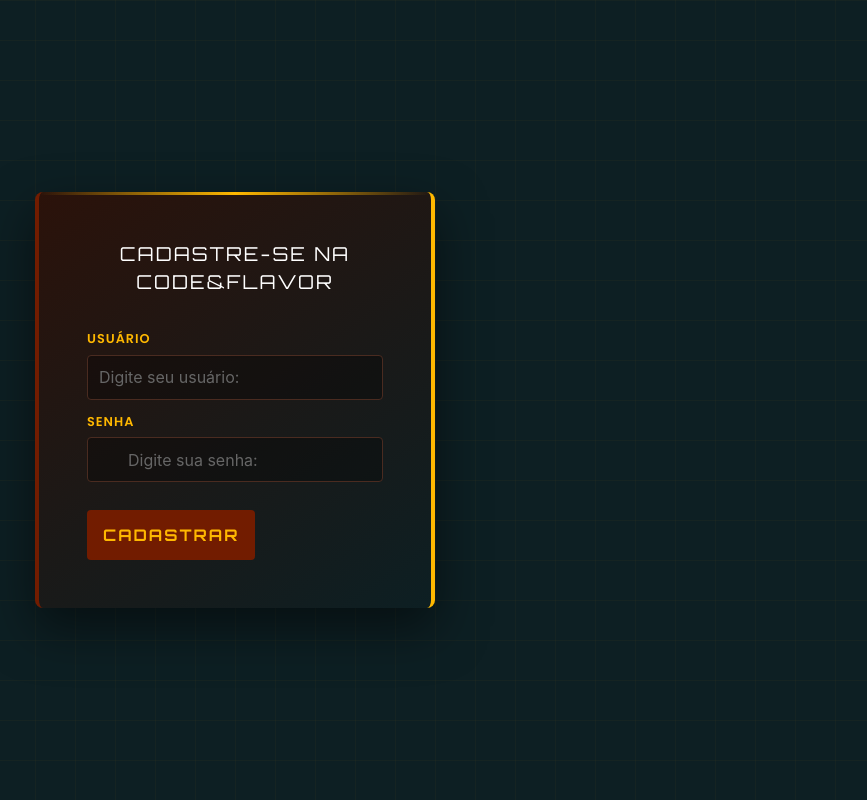
After one commit to MariaD-Santos/burguer-dev-main, a Flask app: page /cadastro in a window 1280 px wide. The commit adds this page. Shown: the whole page, without its empty margins (405-1272 px from the left). Run offline with Flask 3, Linux system fonts and the light colour scheme.

Commit message:
iniciando a página de cadastro

```diff
--- a/app.py
+++ b/app.py
@@ -2,6 +2,7 @@ from flask import Flask, render_template
 from model.produto import rec_produtos
 from model.produto import rec_destaq
 from model.produto import recuperar_produto
+from model.cadastro import cadastro_usuario
 app = Flask(__name__)
 
 @app.route("/")
@@ -16,5 +17,21 @@ def pagina_destaques(codigo):
     produto = recuperar_produto(codigo)
     return render_template("produto.html", produto = produto)
 
+@app.route("/cadastro")
+def pagina_cadastro():
+    return render_template("cadastro.html")
+
+# @app.route("/cadastro/post", methods = ["POST"])
+# def cadastrar_usuario():
+#     nome = request.form.get("usuario")
+#     senha = request.form.get("senha")
+#     if cadastro_usuario(usuario, senha):
+#         return redirect("/home")
+#     else:
+#         return "Erro ao adicionar o usuário!"
+
+
+
+
 if __name__ == "__main__":
     app.run(debug=True)
--- a/migrate/devburger.sql
+++ b/migrate/devburger.sql
@@ -12,3 +12,9 @@ foto VARCHAR (500)
 
 INSERT INTO  produtos(produto, descr, preco, foto)
 VALUES ("hamburbur", "hamham",345,"https://assets.biggreenegg.eu/app/uploads/2019/03/28145521/topimage-classic-hamburger-2019m04-800x534.jpg")
+
+CREATE TABLE IF NOT EXISTS usuarios (
+codigo_usuario INT NOT NULL PRIMARY KEY auto_increment,
+nome_perfil VARCHAR (200),
+senha VARCHAR (200)
+);
--- /dev/null
+++ b/templates/cadastro.html
@@ -0,0 +1,154 @@
+<!DOCTYPE html>
+<html lang="pt-br">
+
+<head>
+  <meta charset="UTF-8">
+  <meta name="viewport" content="width=device-width, initial-scale=1.0">
+  <title>Cadastro</title>
+  <link rel="stylesheet" href="https://cdn.jsdelivr.net/npm/bulma@0.9.4/css/bulma.min.css">
+  <link rel="stylesheet" href="https://cdnjs.cloudflare.com/ajax/libs/font-awesome/6.0.0/css/all.min.css">
+  <style>
+    /* Fonte importada para manter o estilo tech, mas combinando com a logo */
+    @import url('https://fonts.googleapis.com/css2?family=Orbitron:wght@400;700&family=Poppins:wght@300;600&display=swap');
+
+    * {
+        margin: 0;
+        padding: 0;
+        box-sizing: border-box;
+    }
+
+    body {
+        display: flex;
+        align-items: center;
+        justify-content: center;
+        min-height: 100vh;
+        /* Fundo baseado no verde-petróleo escuro da imagem */
+        background-color: #0d1f23;
+        background-image:
+            linear-gradient(rgba(255, 184, 0, 0.03) 1px, transparent 1px),
+            linear-gradient(90deg, rgba(255, 184, 0, 0.03) 1px, transparent 1px);
+        background-size: 40px 40px;
+        font-family: 'Poppins', sans-serif;
+    }
+
+    form {
+        /* Gradiente entre o marrom da logo e o fundo escuro */
+        background: linear-gradient(145deg, #2b120a, #0d1f23);
+        padding: 3rem;
+        border-radius: 8px; /* Leve arredondamento para um ar moderno */
+        /* Bordas com as cores principais: Marrom e Amarelo DevBurger */
+        border-left: 4px solid #721c00;
+        border-right: 4px solid #ffb800;
+        box-shadow: 0 20px 50px rgba(0, 0, 0, 0.5);
+        width: 400px;
+        position: relative;
+    }
+
+    /* Linha decorativa superior em Amarelo/Laranja */
+    form::before {
+        content: "";
+        position: absolute;
+        top: 0;
+        left: 0;
+        width: 100%;
+        height: 3px;
+        background: linear-gradient(90deg, transparent, #ffb800, transparent);
+    }
+
+    h1 {
+        color: #ffffff;
+        font-family: 'Orbitron', sans-serif;
+        font-size: 1.2rem;
+        margin-bottom: 2rem;
+        text-transform: uppercase;
+        letter-spacing: 2px;
+        text-align: center;
+    }
+
+    /* Destaque para a palavra Code&Flavor no título */
+    h1 .flavor {
+        color: #ffb800;
+        display: block;
+        font-size: 1.5rem;
+    }
+
+    .label {
+        color: #ffb800 !important; /* Amarelo da marca */
+        font-size: 0.8rem;
+        text-transform: uppercase;
+        letter-spacing: 1px;
+        margin-bottom: 0.5rem;
+    }
+
+    .input {
+        background: rgba(0, 0, 0, 0.3) !important;
+        border: 1px solid #4a2b20 !important; /* Marrom suave */
+        border-radius: 4px !important;
+        color: #fff !important;
+        height: 45px;
+        transition: all 0.3s ease;
+    }
+
+    .input:focus {
+        border-color: #ffb800 !important;
+        box-shadow: 0 0 10px rgba(255, 184, 0, 0.2) !important;
+    }
+
+    .input::placeholder {
+        color: #666;
+    }
+
+    .button.is-link {
+        background: #721c00 !important; /* Marrom da logo */
+        border: none !important;
+        color: #ffb800 !important; /* Texto amarelo */
+        width: 100%;
+        height: 50px;
+        text-transform: uppercase;
+        font-family: 'Orbitron', sans-serif;
+        font-weight: bold;
+        letter-spacing: 2px;
+        transition: all 0.3s;
+        margin-top: 1rem;
+    }
+
+    .button.is-link:hover {
+        background: #ffb800 !important;
+        color: #2b120a !important;
+        box-shadow: 0 0 20px rgba(255, 184, 0, 0.4);
+        transform: translateY(-2px);
+    }
+
+    /* Ajuste de ícones se você decidir usá-los */
+    .help {
+        color: #aaa;
+    }
+</style>
+</head>
+
+<body>
+
+  <form action="/cadastro/post" method="post">
+    <h1>Cadastre-se na Code&Flavor</h1>
+    <div class="field">
+      <label class="label">Usuário</label>
+      <div class="control">
+        <input class="input" type="text" name="usuario" placeholder="Digite seu usuário:" id="usuario">
+      </div>
+    </div>
+
+    <div class="field">
+      <label class="label">Senha</label>
+      <div class="control has-icons-left has-icons-right">
+        <input name="senha" class="input is-text" type="textd" placeholder="Digite sua senha:" id="senha">
+      </div>
+    </div>
+    <div class="field is-grouped">
+      <div class="control">
+        <button type="submit" class="button is-link">Cadastrar</button>
+      </div>
+    </div>
+  </form>
+</body>
+
+</html>
--- a/templates/index.html
+++ b/templates/index.html
@@ -25,7 +25,7 @@
               alt="Lanche 1"
               class="category-item__img"
             />
-            <a href="/pagina2" class="button button--small">EU QUERO</a>
+            <a href="/produto/1" class="button button--small">EU QUERO</a>
           </div>
         </div>
          {% endfor %}
--- a/templates/layout.html
+++ b/templates/layout.html
@@ -14,10 +14,6 @@
     href="https://fonts.googleapis.com/css2?family=Material+Symbols+Outlined:opsz,wght,FILL,GRAD@24,400,0,0" />
 
   <!-- Incluir os links para CSS (pode ter mais arquivos ou arquivos com nomes diferentes) -->
-  <!-- <link rel="stylesheet" href="/static/src/css/main.css">
-  <link rel="stylesheet" href="/static/src/css/media.css">
-  <link rel="stylesheet" href="/static/src/css/reset.css">
-  <link rel="stylesheet" href="/static/src/css/variables.css"> -->
   <link rel="stylesheet" href="/static/src/css/teste.css">
 </head>
 
```
Also changed, not shown: model/cadastro.py (added, +18 -0 lines), static/src/css/teste.css (+21 -18 lines), templates/pagina2.html (deleted, +0 -101 lines), templates/produto.html (+6 -14 lines).
